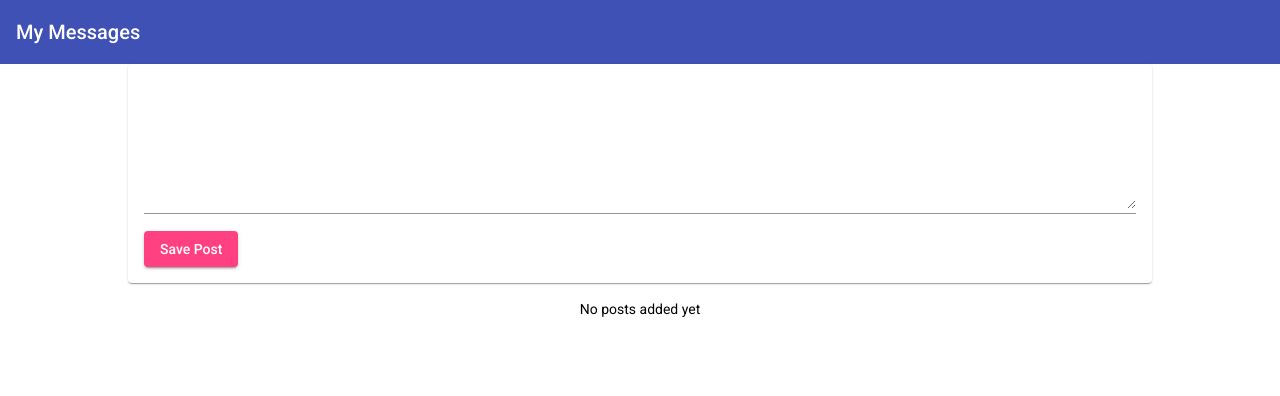
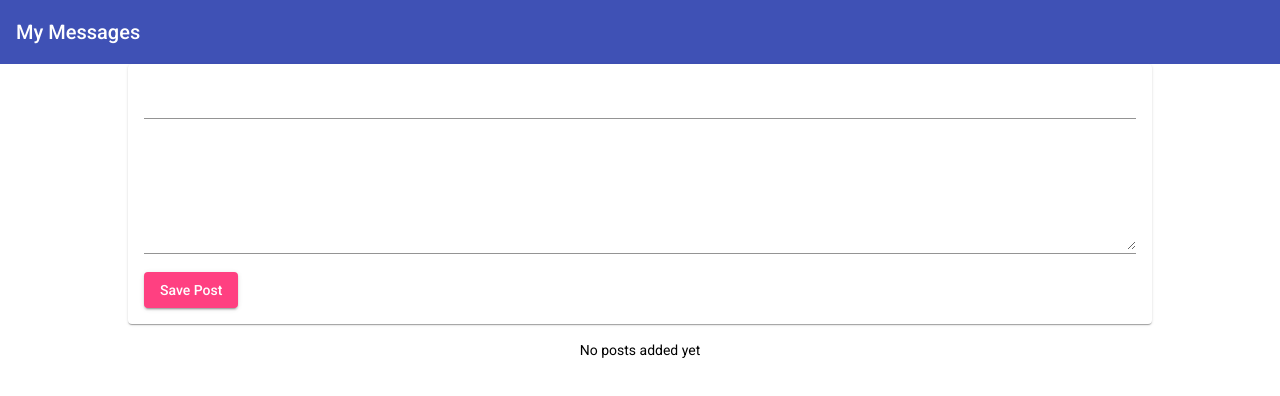
Before and after one commit to DavidArmendariz/mean-course, an Angular app: page / in a window 1280 px wide. Shown: the top 396 px of the page. Built offline with nearby package versions, Linux system fonts and the light colour scheme.

Commit message:
Added forms

```diff
--- a/src/app/posts/post-create/post-create.component.html
+++ b/src/app/posts/post-create/post-create.component.html
@@ -1,9 +1,32 @@
 <mat-card>
-  <mat-form-field>
-    <input matInput type="text" [(ngModel)]="enteredTitle" />
-    <textarea matInput rows="6" [(ngModel)]="enteredContent"></textarea>
-  </mat-form-field>
-  <button mat-raised-button color="accent" (click)="onAddPost()">
-    Save Post
-  </button>
+  <form (submit)="onAddPost(postForm)" #postForm="ngForm">
+    <mat-form-field>
+      <input
+        matInput
+        type="text"
+        name="title"
+        ngModel
+        required
+        minlength="3"
+        #title="ngModel"
+      />
+      <mat-error *ngIf="title.invalid">Please enter a post title.</mat-error>
+    </mat-form-field>
+    <mat-form-field>
+      <textarea
+        matInput
+        rows="6"
+        name="content"
+        ngModel
+        required
+        #content="ngModel"
+      ></textarea>
+      <mat-error *ngIf="content.invalid"
+        >Please enter a post content.</mat-error
+      >
+    </mat-form-field>
+    <button mat-raised-button color="accent" type="submit">
+      Save Post
+    </button>
+  </form>
 </mat-card>
--- a/src/app/posts/post-create/post-create.component.ts
+++ b/src/app/posts/post-create/post-create.component.ts
@@ -1,5 +1,6 @@
 import { Component, EventEmitter, Output } from '@angular/core';
 import { Post } from '../post.model';
+import { NgForm } from '@angular/forms';
 @Component({
   selector: 'app-post-create',
   templateUrl: './post-create.component.html',
@@ -10,10 +11,13 @@ export class PostCreateComponent {
   enteredContent = '';
   @Output() postCreated = new EventEmitter<Post>();
 
-  onAddPost() {
+  onAddPost(form: NgForm) {
+    if (form.invalid) {
+      return;
+    }
     const post: Post = {
-      title: this.enteredTitle,
-      content: this.enteredContent,
+      title: form.value.title,
+      content: form.value.content,
     };
     this.postCreated.emit(post);
   }
```
